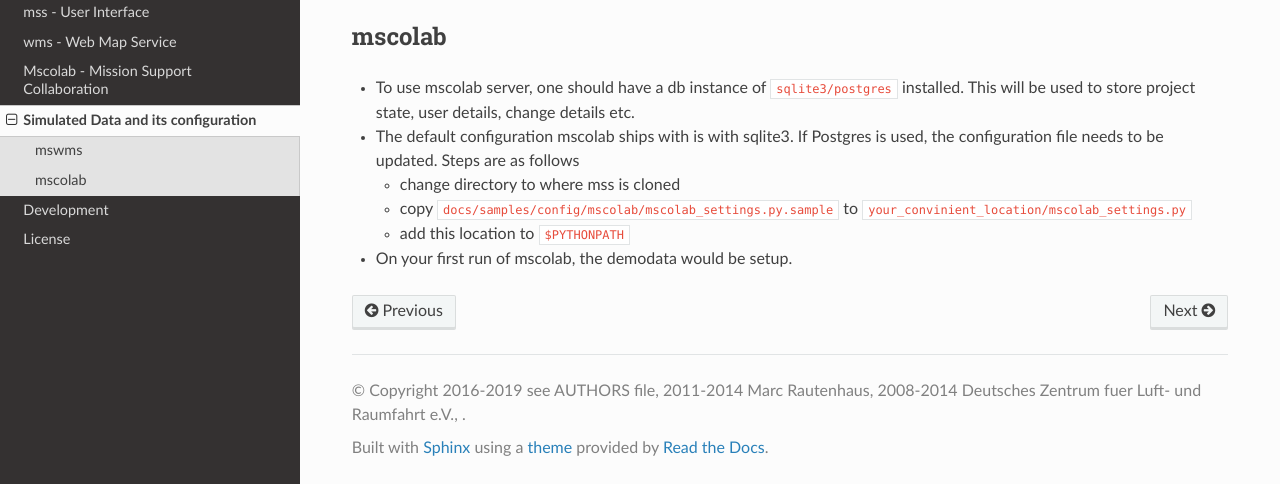
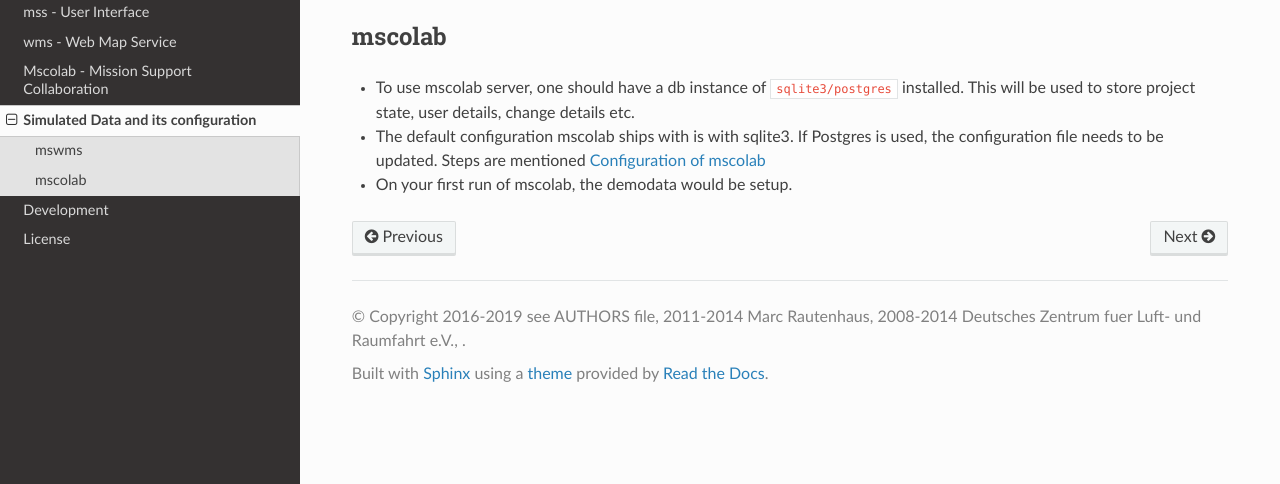
Before and after one commit to Open-MSS/MSS, a Sphinx documentation site: the page built from docs/demodata.rst, in a window 1280 px wide and 900 px high, scrolled down 771 px, cut to the strip 416-900 px from the top of the window. Built offline with Sphinx 7.4.7 and the Read the Docs theme 2.0.0, drawn with Linux system fonts in a browser that asks for light colours.

Commit message:
Update mscolab configuration section

```diff
--- a/docs/demodata.rst
+++ b/docs/demodata.rst
@@ -61,10 +61,6 @@
   to store project state, user details, change details etc.
 * The default configuration mscolab ships with is with sqlite3. If Postgres is used, the configuration file
   needs to be updated.
-  Steps are as follows
-
-  * change directory to where mss is cloned
-  * copy :code:`docs/samples/config/mscolab/mscolab_settings.py.sample` to :code:`your_convinient_location/mscolab_settings.py`
-  * add this location to :code:`$PYTHONPATH`
+  Steps are mentioned :ref:`configuration-mscolab`
 
 * On your first run of mscolab, the demodata would be setup.
--- a/docs/mscolab.rst
+++ b/docs/mscolab.rst
@@ -11,6 +11,8 @@
   - Once mss is installed, mscolab server can be started by the command 'mscolab'
   - Mscolab UI will be in the future, the new main UI. For now, to get also users experience included we add it as a new menu in the tool-bar. We evolve the new UI  by these inputs of more users and will deprecate in this process the old one.
   - To start mscolab from ui select `mscolab` option in msui menu.
+
+.. _configuration-mscolab:
 
 Configuration of mscolab
 ~~~~~~~~~~~~~~~~~~~~~~~~
```
